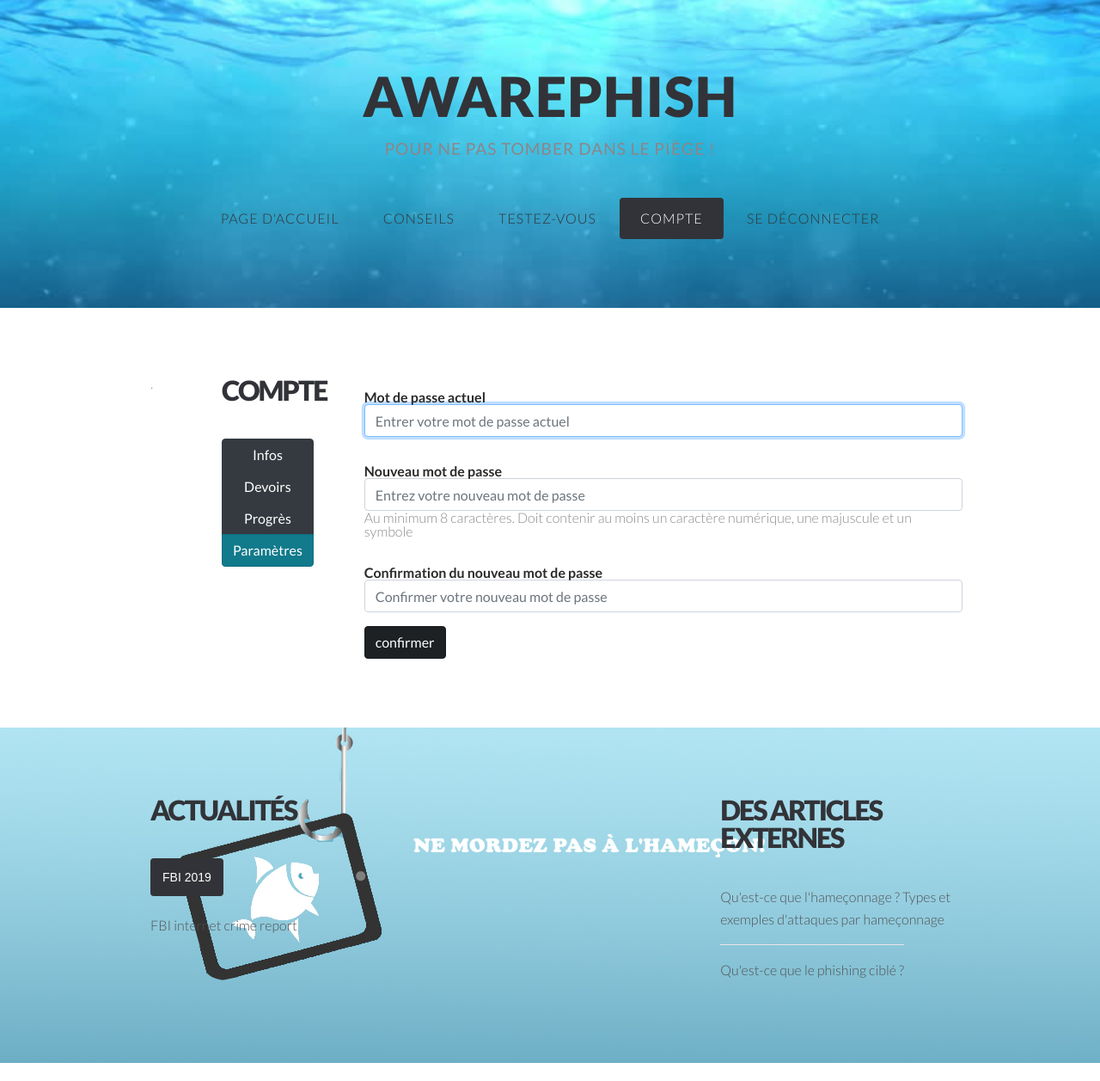
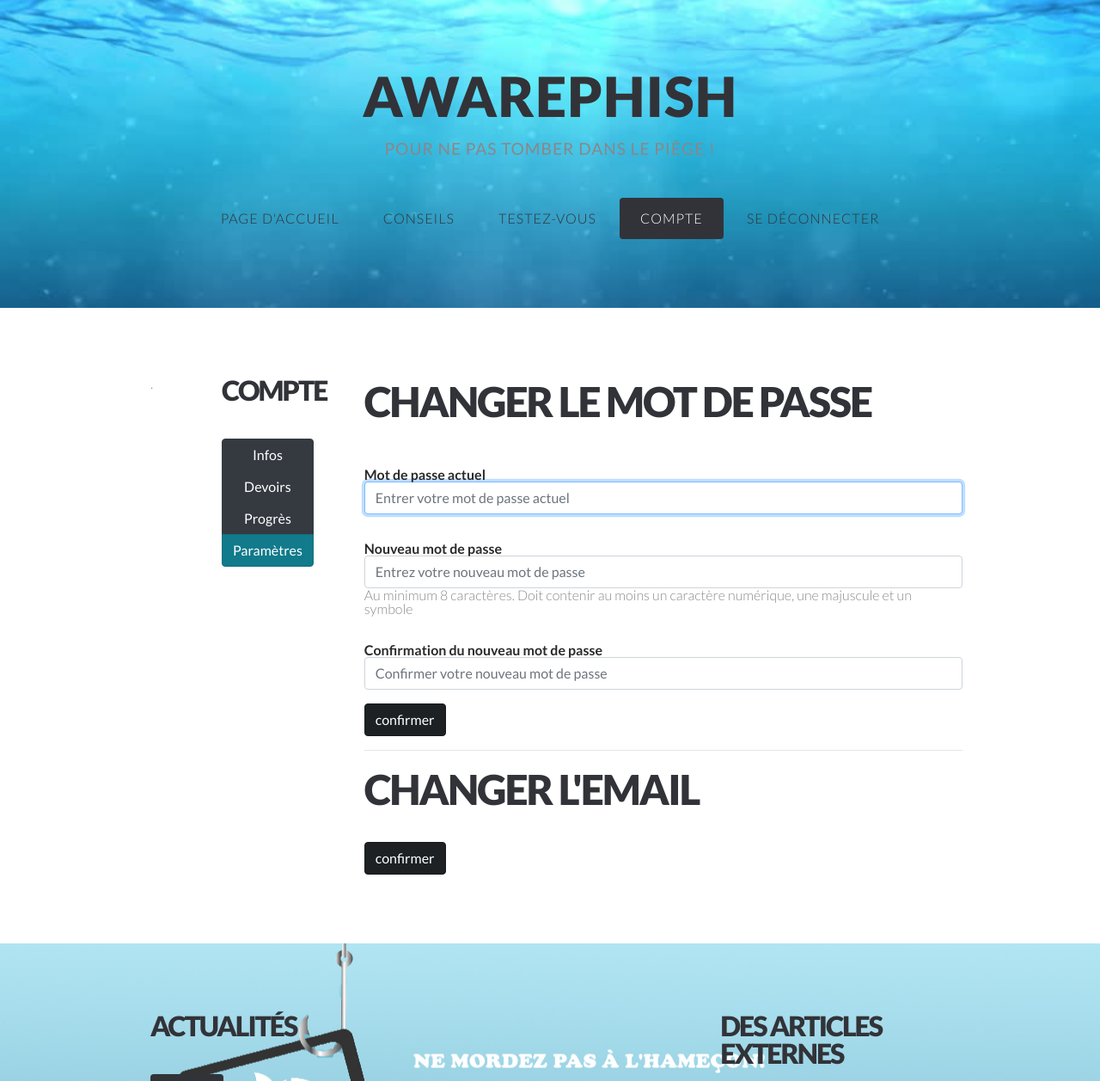
Before and after one commit to Azrood/Awarephish, a Django app: page /account/settings in a window 1280 px wide. Shown: the top 1257 px of the page at 86% size. Before the commit the page ends 1236 px from the top, so only its background shows below. Run offline with Django 3.2, Linux system fonts and the light colour scheme; the visitor is signed in with stand-in values (Sample User, id 1); some libraries are stand-ins or nearby versions.

Commit message:
added mail change form and fr locale

```diff
--- a/awarephish/awarephish/settings.py
+++ b/awarephish/awarephish/settings.py
@@ -48,6 +48,7 @@
     'django.contrib.auth.middleware.AuthenticationMiddleware',
     'django.contrib.messages.middleware.MessageMiddleware',
     'django.middleware.clickjacking.XFrameOptionsMiddleware',
+    'django.middleware.locale.LocaleMiddleware',
 ]
 
 ROOT_URLCONF = 'awarephish.urls'
@@ -107,7 +108,7 @@
 # Internationalization
 # https://docs.djangoproject.com/en/3.0/topics/i18n/
 
-LANGUAGE_CODE = 'en-us'
+LANGUAGE_CODE = 'fr'
 
 TIME_ZONE = 'UTC'
 
--- a/awarephish/quiz/forms.py
+++ b/awarephish/quiz/forms.py
@@ -49,13 +49,13 @@
 
 class ChangePass(PasswordChangeForm):
     new_password1 = forms.CharField(
-        label=("Nouveau mot de passe"),
+        label="Nouveau mot de passe",
         widget=forms.PasswordInput(attrs={'autocomplete': 'new-password','placeholder':'Entrez votre nouveau mot de passe'}),
         strip=False,
         help_text="Au minimum 8 caractères.\nDoit contenir au moins un caractère numérique, une majuscule et un symbole",
     )
     new_password2 = forms.CharField(
-        label=("Confirmation du nouveau mot de passe"),
+        label="Confirmation du nouveau mot de passe",
         strip=False,
         widget=forms.PasswordInput(attrs={'autocomplete': 'new-password','placeholder':'Confirmer votre nouveau mot de passe'}),
     )
@@ -69,3 +69,26 @@
         'password_mismatch':('Les mots de passe ne correspondent pas'),
         'password_incorrect':("Votre ancien mot de passe est incorrect"),
     }
+
+class ChangeMail(forms.Form):
+    error_messages={
+        'email_inuse': "Cette adresse est déjà enregistrée.",
+        'password_incorrect': 'Mot de passe incorrect'
+}
+
+    old_mail = forms.EmailField(label='Adresse Email actuelle',widget=forms.EmailInput(attrs={'placeholder':'Entrer votre adresse actuelle'}))
+    new_email = forms.EmailField(label='Nouvelle adresse Email',widget=forms.EmailInput(attrs={'placeholder':'Entrez votre nouvelle adresse email'}))
+    current_password = forms.CharField(label="Mot de passe", widget=forms.PasswordInput(attrs={'placeholder':'entrez votre mot de passe pour confirmer'}),required=True)
+
+    def __init__(self, user, *args, **kwargs):
+        self.user = user
+        super(ChangeMail, self).__init__(*args, **kwargs)
+
+    def clean_current_password(self):
+        """
+        Validates that the password field is correct.
+        """
+        current_password = self.cleaned_data["current_password"]
+        if not self.user.check_password(current_password):
+            raise forms.ValidationError(self.error_messages['password_incorrect'], code='password_incorrect',)
+        return current_password
--- a/awarephish/quiz/templates/quiz/parametres.html
+++ b/awarephish/quiz/templates/quiz/parametres.html
@@ -83,6 +83,7 @@
 									{%endfor%}
 								</ul>
 								{%endif%}
+								<header><h2>Changer le mot de passe</h2></header>
 								<form class="form-horizontal" method="POST">
 									{% csrf_token %}
 									{% for f in passform %}
@@ -94,6 +95,20 @@
 									{%endfor%}
 									<input type="submit" value="confirmer" name="pass_change" class="btn btn-dark active">
 									</form>
+									<hr>
+								<header><h2>Changer l'email</h2></header>
+								<form class="form-horizontal">
+									{%csrf_token%}
+									{% for f in mailform %}
+									<div class="form-group">
+										{{f.errors}}<br>
+										<label for="id_{{f.name}}"><strong>{{f.label}}</strong></label>{{f}}
+										<span class="helptext">{{f.help_text}}</span>
+									</div>
+									{%endfor%}
+									<input type="submit" value="confirmer" name="mail_change" class="btn btn-dark active">
+
+								</form>
 							</section>
 						</div>
 
@@ -153,7 +168,7 @@
 		<script src="{%static 'quiz/js/init.js' %}"></script>
 		<script type="text/JavaScript">
 			$(".errorlist").addClass("bg-danger text-white");
-			$("#id_new_password1, #id_new_password2, #id_old_password").addClass("form-control");
+			$("#id_new_password1, #id_new_password2, #id_old_password, #id_old_mail,#id_new_email,#id_current_password").addClass("form-control");
 		</script>
 	</body>
 </html>
```
